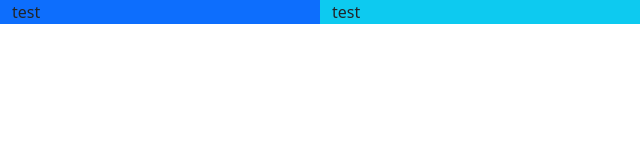
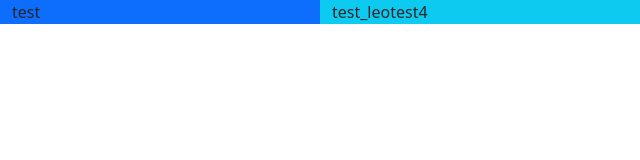
Before and after one commit to onesillypotato/assign4-bootstrap, a website: page public/index.html in a window 1280 px wide. Shown: the full height of the page, 0-640 px from the left. Drawn offline with nearby package versions, Linux system fonts and the light colour scheme.

Commit message:
test_4leo

```diff
--- a/public/index.html
+++ b/public/index.html
@@ -18,7 +18,7 @@
                 test
             </div>
             <div class="col-sm-9 bg-info" >
-                test
+                test_leotest4
             </div>
         </div>
     </div>
```
